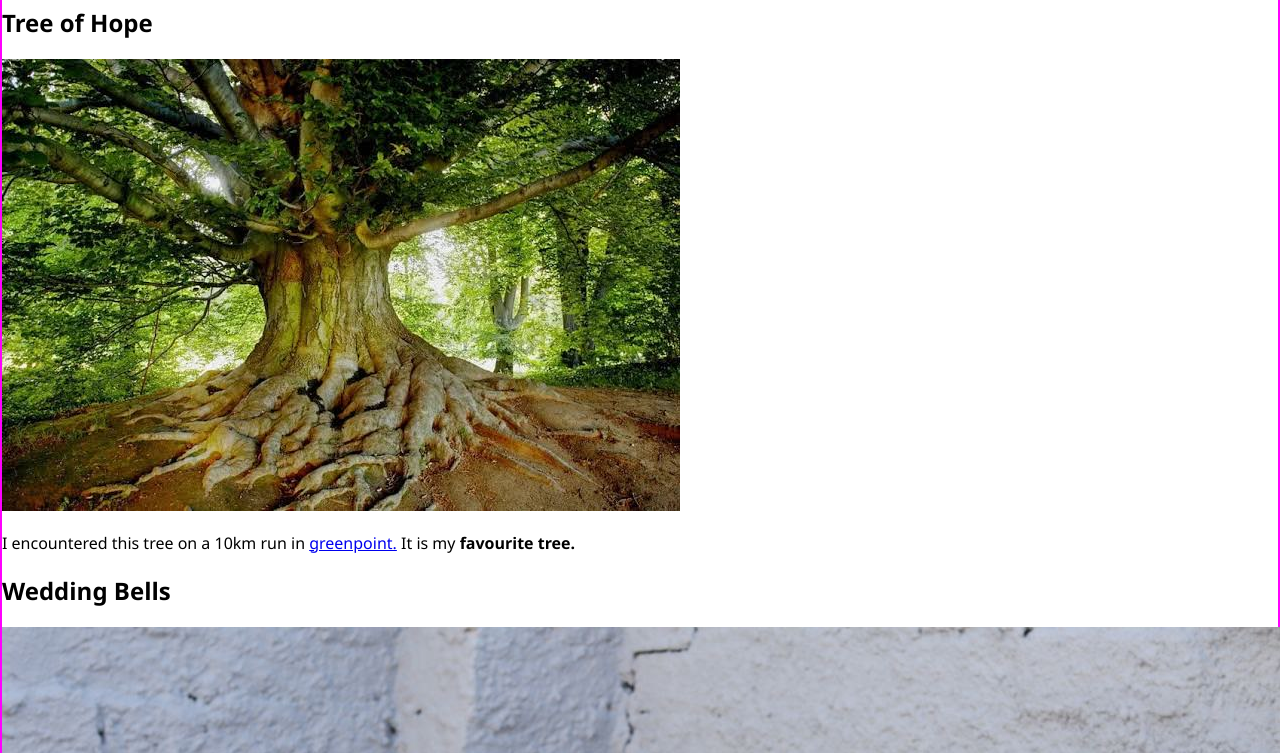
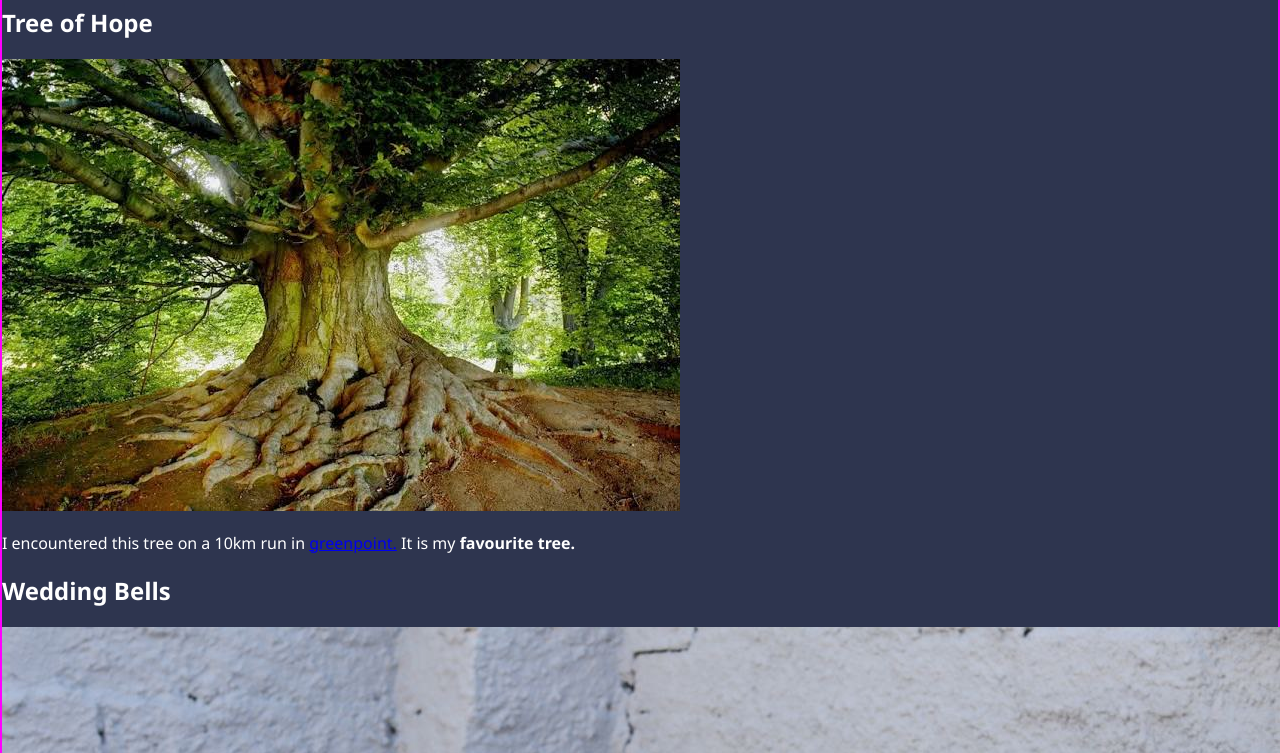
Before and after one commit to Di-Anne/CSS_is_alot_of_fun, a plain HTML site: page index.html in a window 1280 px wide. Shown: the part 82-835 px from the top of the page. Drawn offline with Linux system fonts and the light colour scheme.

Commit message:
Change background color and font-size

```diff
--- a/styles.css
+++ b/styles.css
@@ -1,6 +1,8 @@
 body {
     font-family:'Segoe UI', Tahoma, Geneva, Verdana, sans-serif;
     font-size: 16px;
+    color: #FFF;
+    background-color: #2E354F;
     margin: 0;
     border: 2px solid magenta
 }
```
